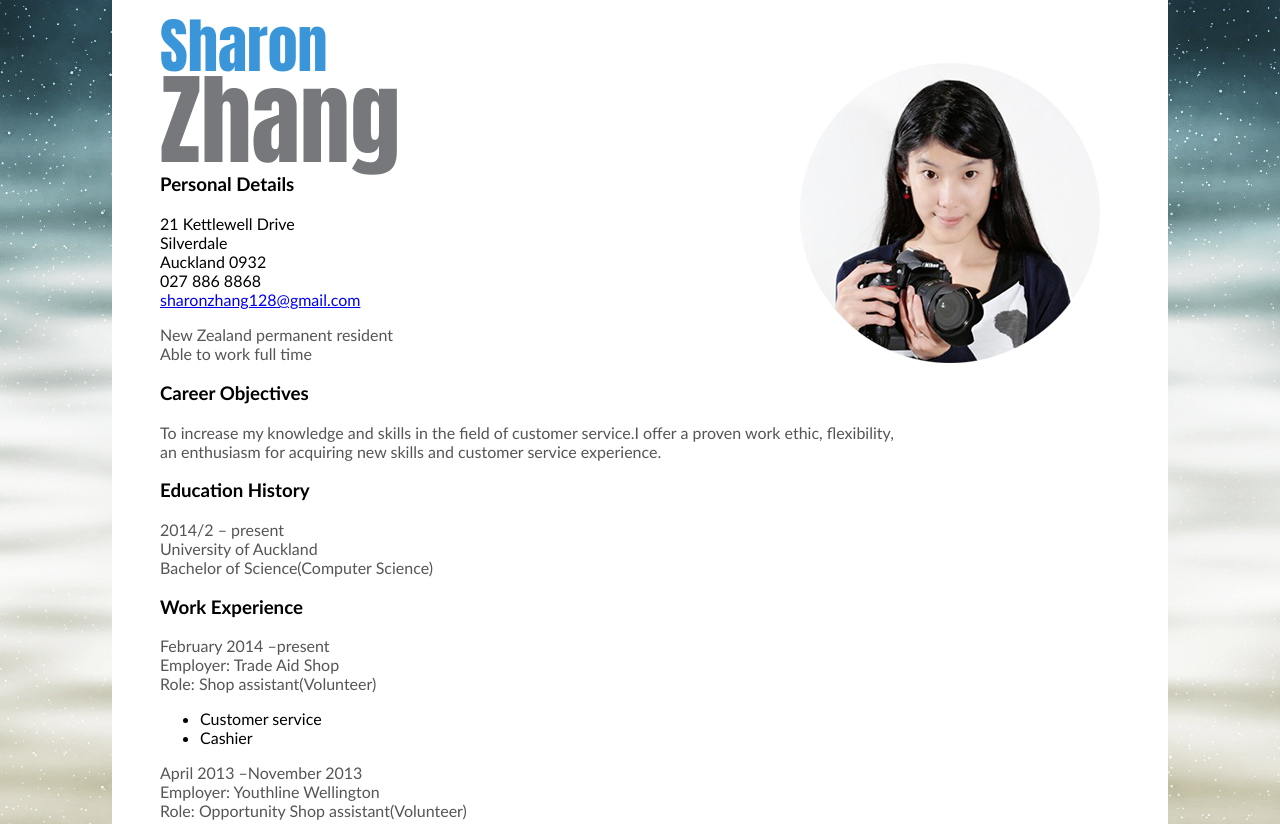
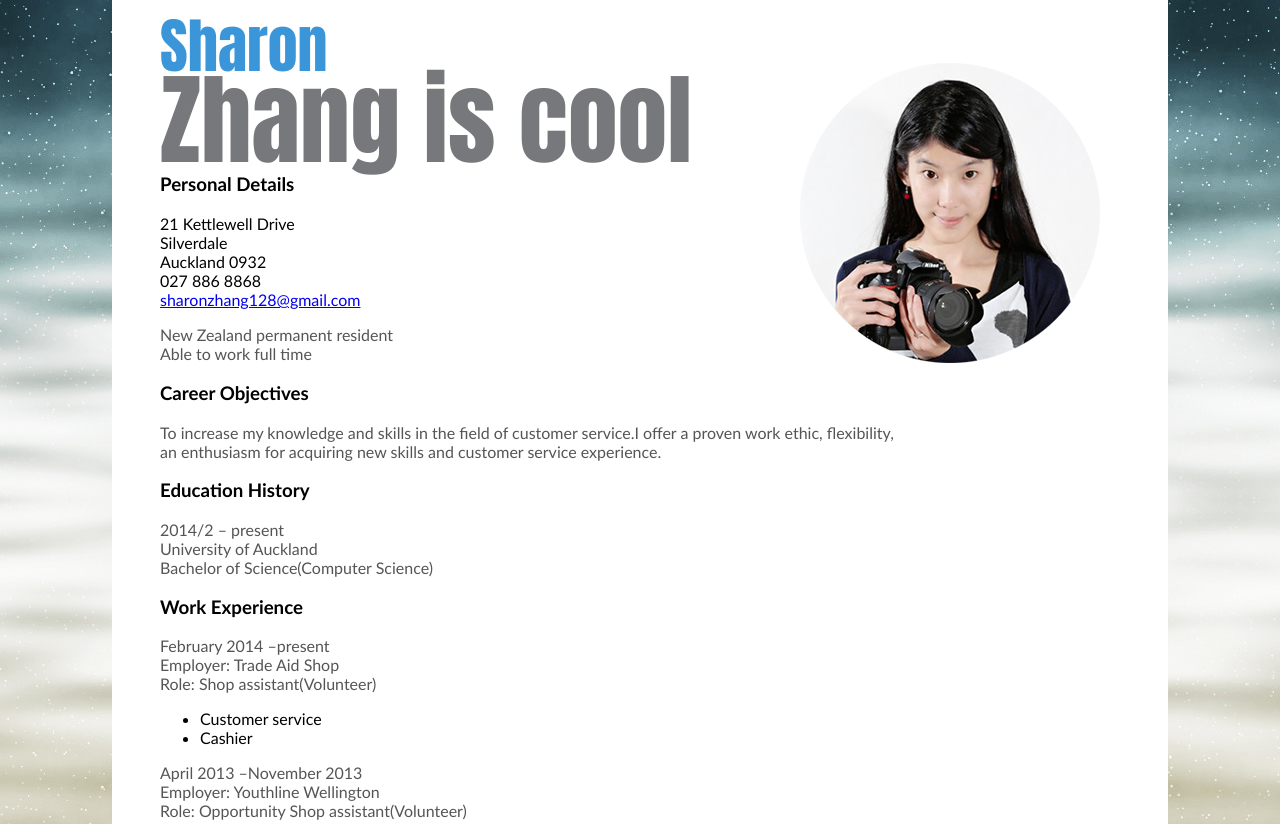
Before and after one commit to dkid007/test-1, a plain HTML site: page index.html in a window 1280 px wide. Shown: the top 824 px of the page. Drawn offline with Linux system fonts and the light colour scheme.

Commit message:
updated heading syntax index.html

```diff
--- a/index.html
+++ b/index.html
@@ -30,7 +30,7 @@
 <p><img class="align-right" src="images/300x300.png"/img></p>
 <h1><span class="sub">Sharon</span>  </h1>
 
-<h1><span id="title"><br>Zhang<span></h1>
+<h1><span id="title"><br>Zhang is cool<span></h1>
 
 </header>
 <h3>Personal Details</h3>
```
